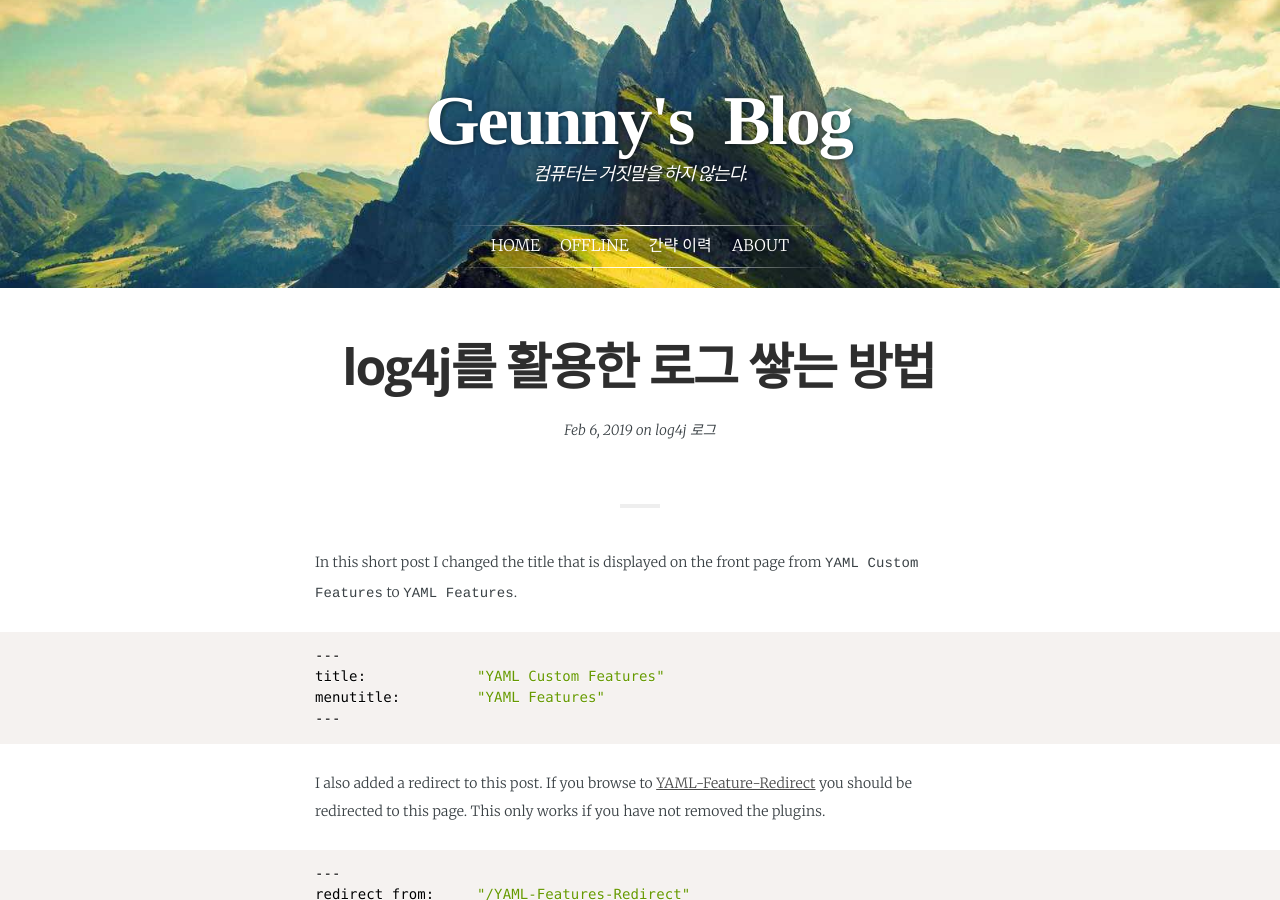
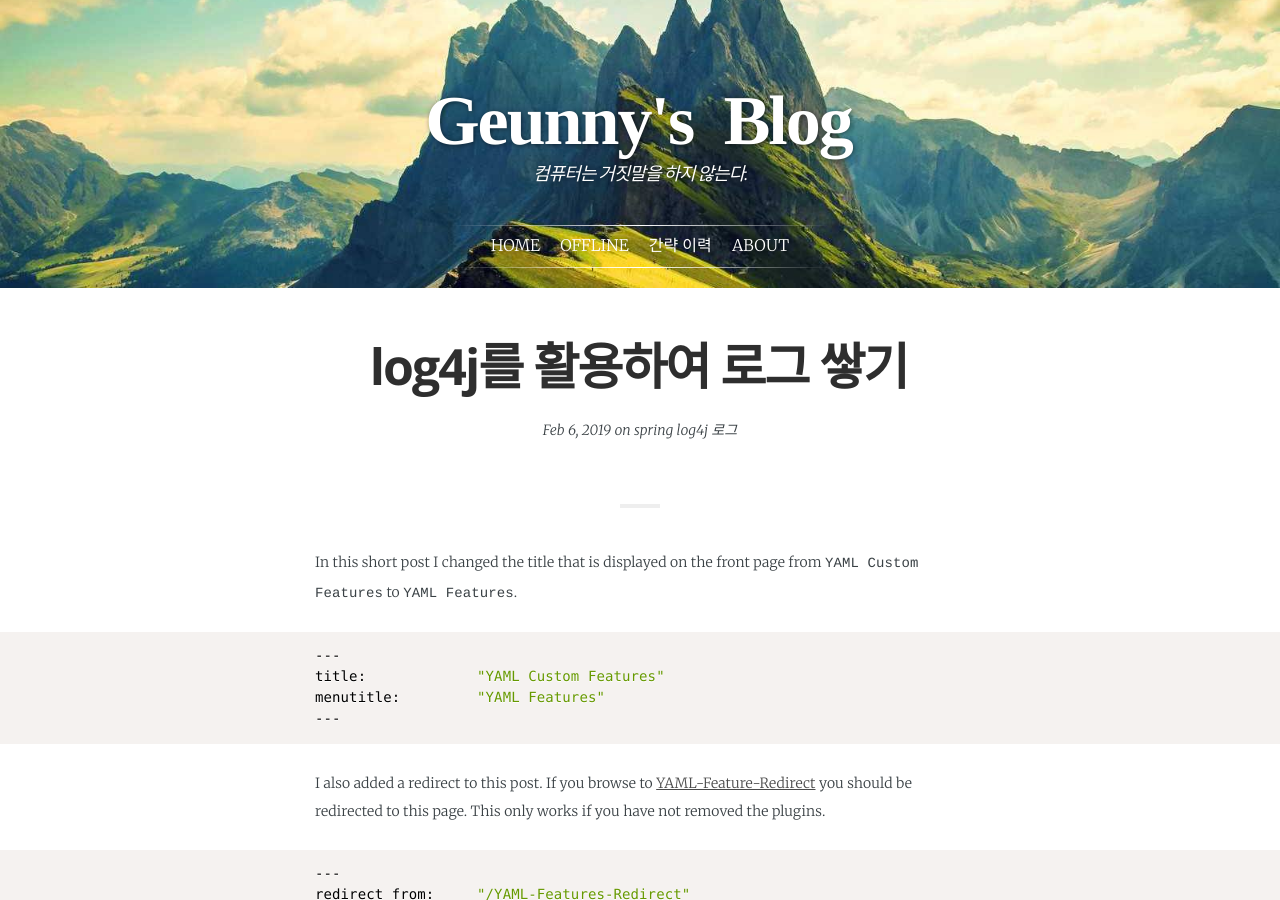
Before and after one commit to jwillmer/jekyllDecent, a Jekyll site: the page built from _posts/2019-02-07-log4j.md, in a window 1280 px wide and 900 px high. Built offline with Jekyll 4.4.1, drawn with Linux system fonts in a browser that asks for light colours; some web fonts are replaced.

Commit message:
Update 2019-02-07-log4j.md

```diff
--- a/_posts/2019-02-07-log4j.md
+++ b/_posts/2019-02-07-log4j.md
@@ -1,9 +1,9 @@
 ---
 layout:            post
-title:             "log4j를 활용한 로그 쌓는 방법"
-menutitle:         "log4j를 활용한 로그 쌓는 방법"
+title:             "log4j를 활용하여 로그 쌓기"
+menutitle:         "log4j를 활용하여 로그 쌓기"
 date:              2019-02-07 00:40:00 +0300
-tags:              log4j 로그
+tags:              spring log4j 로그
 category:          Spring
 author:            geunyoung
 cover:             /assets/mountain-alternative-cover.jpg
```
